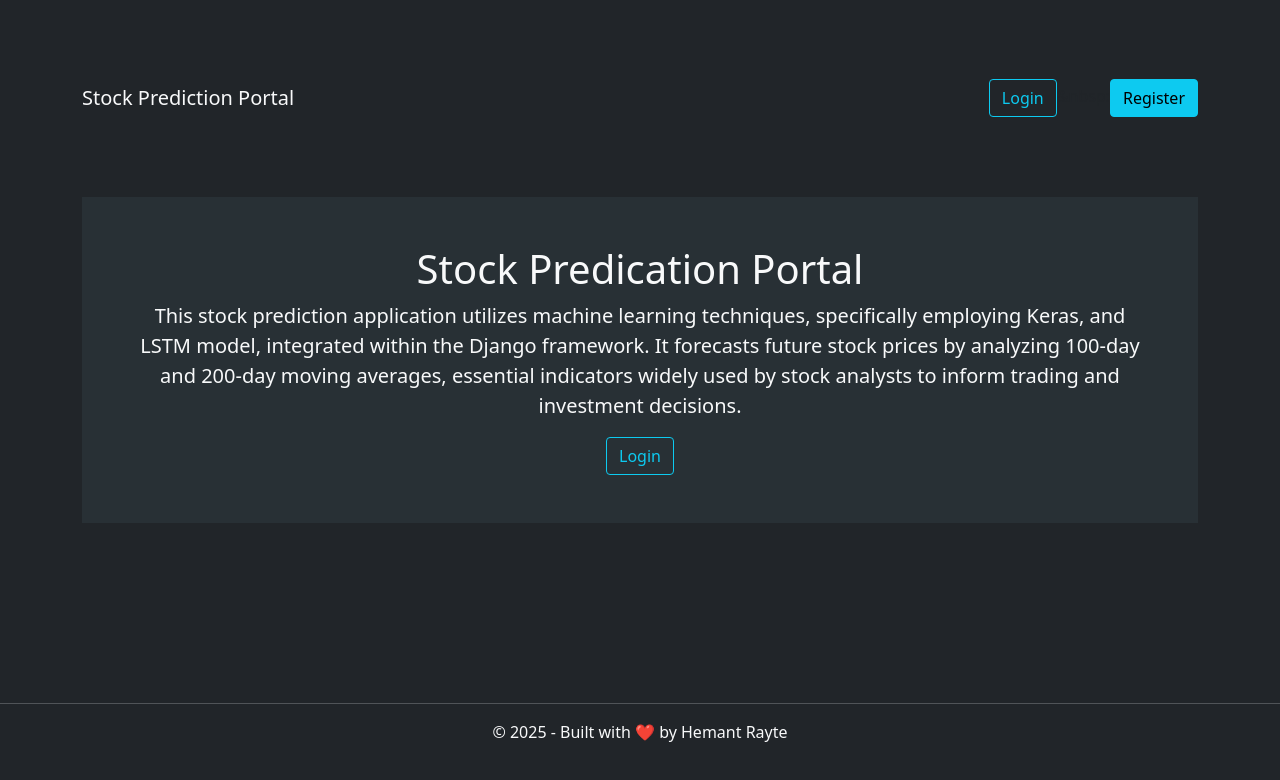
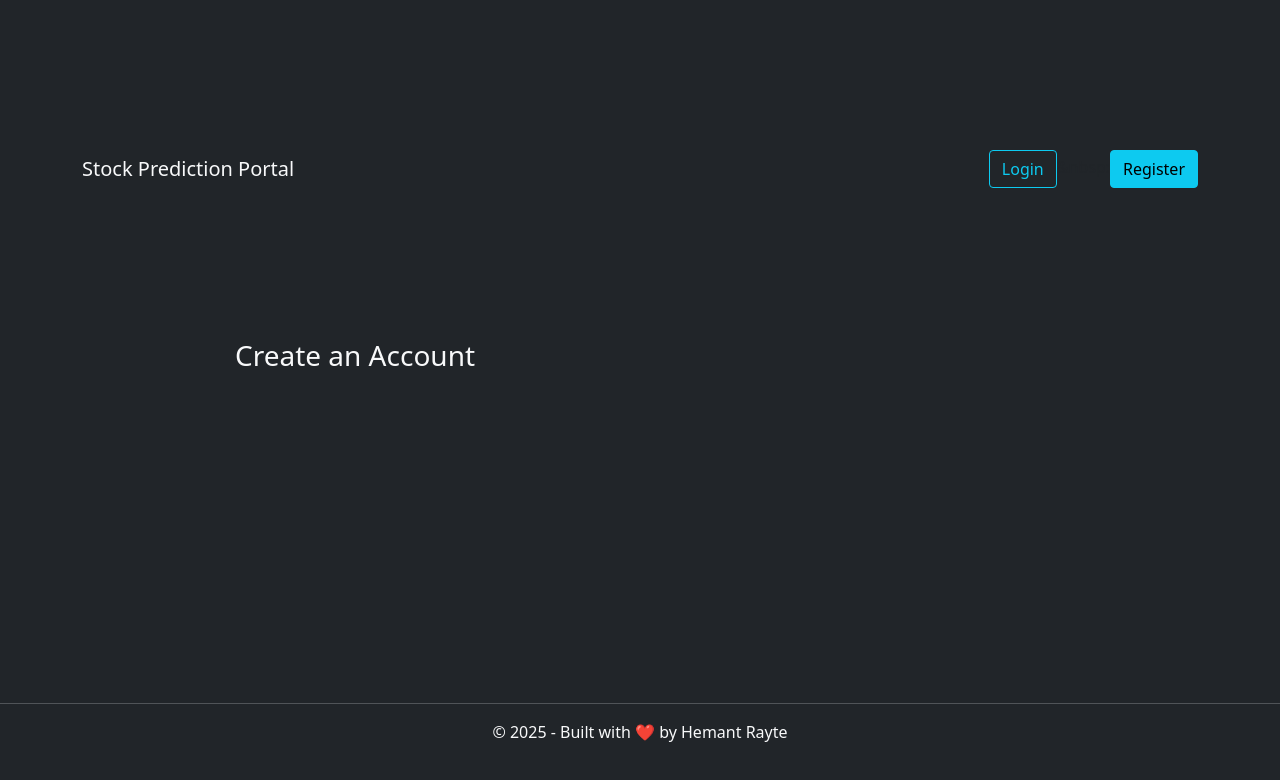
Before and after one commit to hemantrayte/0python-Fullstack-project, a React (Vite) app in the folder frontend/: page /register in a window 1280 px wide. Shown: the top 780 px of the page. Built offline with nearby package versions, Linux system fonts and the light colour scheme.

Commit message:
install react router dom and set some routing

```diff
--- a/frontend/package.json
+++ b/frontend/package.json
@@ -11,7 +11,8 @@
   },
   "dependencies": {
     "react": "^19.2.0",
-    "react-dom": "^19.2.0"
+    "react-dom": "^19.2.0",
+    "react-router-dom": "^7.11.0"
   },
   "devDependencies": {
     "@eslint/js": "^9.39.1",
--- a/frontend/src/App.jsx
+++ b/frontend/src/App.jsx
@@ -1,16 +1,24 @@
-// import { useState } from 'react'
 import './assets/css/style.css'
+import Main from './components/Main'
+import {BrowserRouter, Routes, Route} from "react-router-dom"
+import Register from './components/Register'
+import Header from './components/Header'
 import Footer from './components/Footer'
-import Header from './components/Header'
-import Main from './components/Main'
+import Login from './components/Login'
 
 function App() {
 
   return (
     <>
+    <BrowserRouter>
     <Header/>
-    <Main />
+       <Routes>
+        <Route path='/' element={<Main />} />
+        <Route path='/register' element={<Register />}/>
+        <Route path='/login' element={<Login />} />
+       </Routes>
     <Footer />
+    </BrowserRouter>
     </>
   )
 }
--- a/frontend/src/components/Button.jsx
+++ b/frontend/src/components/Button.jsx
@@ -1,9 +1,10 @@
 import React from 'react'
+import { Link } from 'react-router-dom'
 
 const Button = (props) => {
   return (
     <>
-       <a className={`btn ${props.class}`} href="#">{props.text}</a>
+       <Link to={props.url} className={`btn ${props.class}`} >{props.text}</Link>
     </>
   )
 }
--- a/frontend/src/components/Header.jsx
+++ b/frontend/src/components/Header.jsx
@@ -1,18 +1,19 @@
 import React from 'react'
 import Button from './Button'
+import { Link } from 'react-router-dom'
 
 const Header = () => {
   return (
     <>
        <nav className='navbar container pt-3 pb-3 align-item-start'>
-        <a className='navbar-brand text-light' href="">
+        <Link to={'/'} className='navbar-brand text-light' href="">
           Stock Prediction Portal
-        </a>
+        </Link>
 
         <div>
-           <Button text='Login' class="btn-outline-info" />
+          <Button text='Login' class="btn-outline-info" url="/login"/>
           &nbsp:
-          <Button text='Register' class="btn-info" />
+          <Button text='Register' class="btn-info" url="/register"/>
         </div>
       </nav>
     </>
--- /dev/null
+++ b/frontend/src/components/Login.jsx
@@ -0,0 +1,11 @@
+import React from 'react'
+
+const Login = () => {
+  return (
+    <div>
+      <h1 className='text-white container'>Login</h1>
+    </div>
+  )
+}
+
+export default Login
--- a/frontend/src/components/Main.jsx
+++ b/frontend/src/components/Main.jsx
@@ -1,5 +1,7 @@
 import React from 'react'
 import Button from './Button'
+import Header from './Header'
+import Footer from './Footer'
 
 const Main = () => {
   return (
--- /dev/null
+++ b/frontend/src/components/Register.jsx
@@ -0,0 +1,19 @@
+import React from 'react'
+
+const Register = () => {
+  return (
+    <>
+     <div className='container'>
+       <div className="row">
+        <div className="col-md-6">
+          <h3 className="text-light text-center">
+            Create an Account
+          </h3>
+        </div>
+       </div>
+     </div>
+    </>
+  )
+}
+
+export default Register
```
Also changed, not shown: 1 other file (tests, documents, lock files or other folders).
